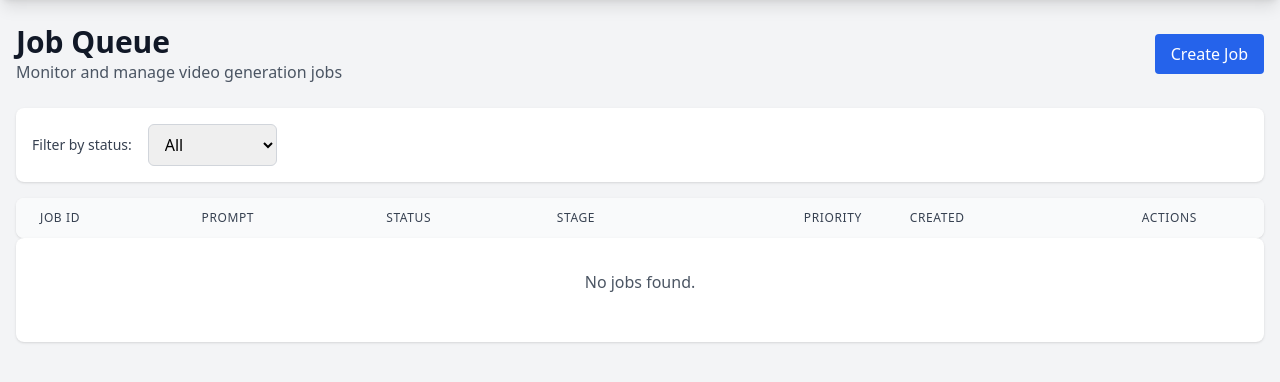
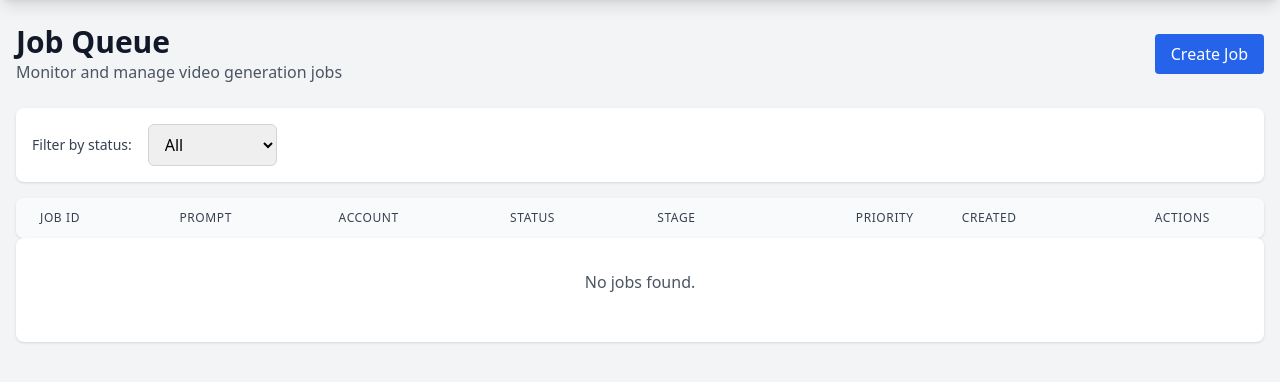
Before and after one commit to luisfelipe449/automatizar-videos-com-ia, a FastAPI app: page /jobs/ in a window 1280 px wide. Shown: the part 64-446 px from the top of the page. Run offline with FastAPI, Linux system fonts and the light colour scheme; lists and menus that the app fills with data are empty; some libraries are stand-ins or nearby versions.

Commit message:
feat(web): add account selector in job creation form
- Add account_id field in job creation form
- Display dropdown with active accounts and quota info
- Show account name in jobs list (or 'Auto-select' if none)
- Allow users to choose specific account per job topic

Co-Authored-By: Claude Sonnet 4.5 <noreply@anthropic.com>

```diff
--- a/app/web/templates/jobs.html
+++ b/app/web/templates/jobs.html
@@ -40,6 +40,7 @@
             <tr>
                 <th class="text-left py-3 px-6 text-xs font-medium text-gray-700 uppercase tracking-wider">Job ID</th>
                 <th class="text-left py-3 px-6 text-xs font-medium text-gray-700 uppercase tracking-wider">Prompt</th>
+                <th class="text-left py-3 px-6 text-xs font-medium text-gray-700 uppercase tracking-wider">Account</th>
                 <th class="text-left py-3 px-6 text-xs font-medium text-gray-700 uppercase tracking-wider">Status</th>
                 <th class="text-left py-3 px-6 text-xs font-medium text-gray-700 uppercase tracking-wider">Stage</th>
                 <th class="text-right py-3 px-6 text-xs font-medium text-gray-700 uppercase tracking-wider">Priority</th>
@@ -57,6 +58,13 @@
                 </td>
                 <td class="py-4 px-6 text-sm text-gray-900">
                     {{ job.prompt[:60] }}{% if job.prompt|length > 60 %}...{% endif %}
+                </td>
+                <td class="py-4 px-6 text-sm text-gray-600">
+                    {% if job.account %}
+                        <span class="text-blue-600">{{ job.account.name }}</span>
+                    {% else %}
+                        <span class="text-gray-400 italic">Auto-select</span>
+                    {% endif %}
                 </td>
                 <td class="py-4 px-6 text-sm">
                     <span class="px-2 py-1 rounded-full text-xs font-medium
@@ -117,6 +125,25 @@
             </div>
 
             <div>
+                <label for="account_id" class="block text-sm font-medium text-gray-700 mb-1">
+                    YouTube Account
+                </label>
+                <select
+                    id="account_id"
+                    name="account_id"
+                    class="w-full px-3 py-2 border border-gray-300 rounded-md focus:outline-none focus:ring-2 focus:ring-blue-500"
+                >
+                    <option value="">Auto-select (best available)</option>
+                    {% for account in accounts %}
+                    <option value="{{ account.id }}">
+                        {{ account.name }} - {{ account.email }} (Quota: {{ account.daily_quota - account.quota_used }}/{{ account.daily_quota }} available)
+                    </option>
+                    {% endfor %}
+                </select>
+                <p class="mt-1 text-sm text-gray-500">Select specific account or let the system choose automatically</p>
+            </div>
+
+            <div>
                 <label for="priority" class="block text-sm font-medium text-gray-700 mb-1">
                     Priority
                 </label>
```
Also changed, not shown: app/web/routes/jobs.py (+9 -1 lines).
